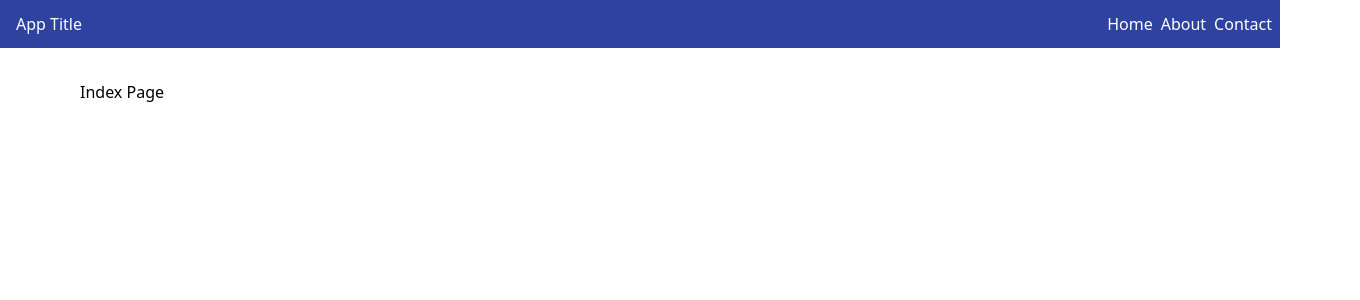
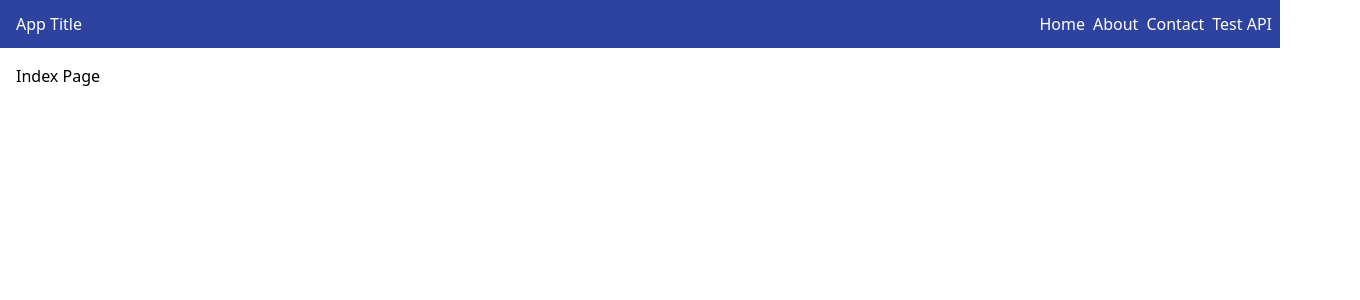
Before and after one commit to hel8er/nuxt-app, a Nuxt app: page / in a window 1280 px wide. Shown: the top 300 px of the page, 1360 px wide, since content can reach past the window. Built offline with nearby package versions, Linux system fonts and the light colour scheme.

Commit message:
api example

```diff
--- a/app.vue
+++ b/app.vue
@@ -1,7 +1,7 @@
 <template>
 <div>
 <TheNavigation />
-<div class="container">
+<div class="container mx-auto p-4">
     <NuxtPage />
 </div>
 </div>
@@ -9,8 +9,5 @@
 </template>
 
 <style scoped>
-.container {
-    margin-top: 2rem;
-    margin-left: 5rem;
-}
+
 </style>
--- a/components/TheNavigation.vue
+++ b/components/TheNavigation.vue
@@ -9,6 +9,7 @@
             <li><NuxtLink to="/">Home</NuxtLink></li>
             <li><NuxtLink to="/about">About</NuxtLink></li>
             <li><NuxtLink to="/contact">Contact</NuxtLink></li>
+            <li><NuxtLink to="/api">Test API</NuxtLink></li>
         </ul>
 
     </nav>
--- /dev/null
+++ b/pages/api.vue
@@ -0,0 +1,9 @@
+<script setup>
+const { data } = await useAsyncData('count', () => $fetch('https://jsonplaceholder.typicode.com/posts/1'))
+</script>
+
+<template>
+<p>Full data: {{ data }}</p>
+  id: <p>{{ data.id }}</p>
+  <h1>{{ data.title }}</h1>
+</template>
```
